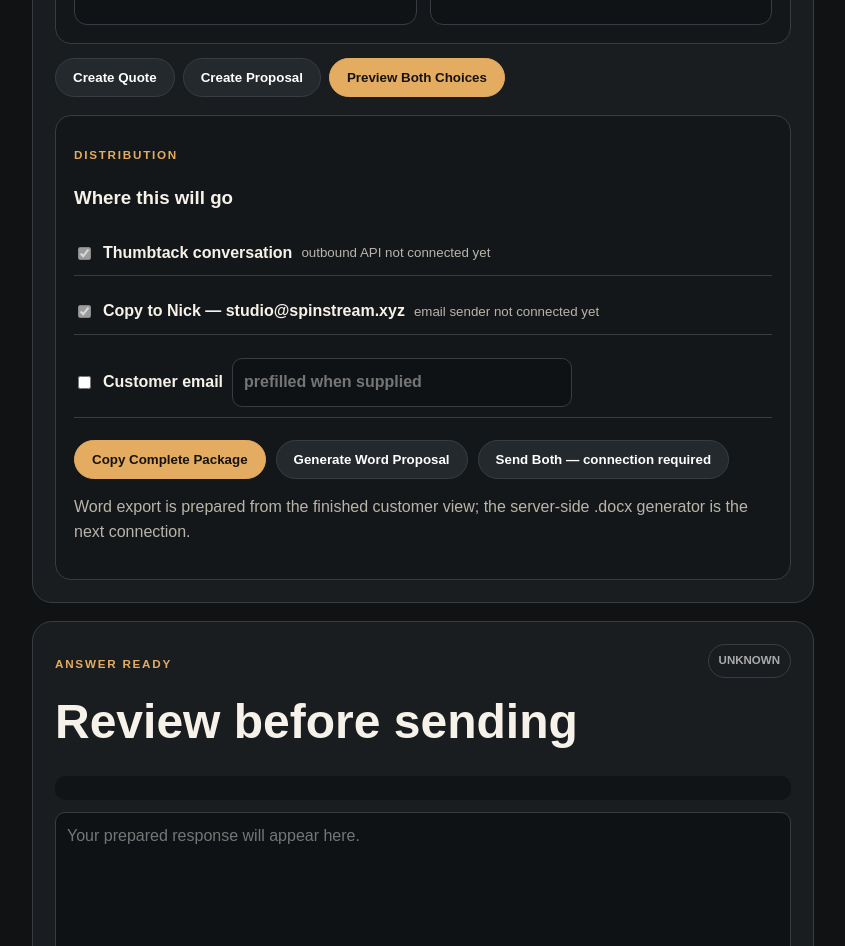
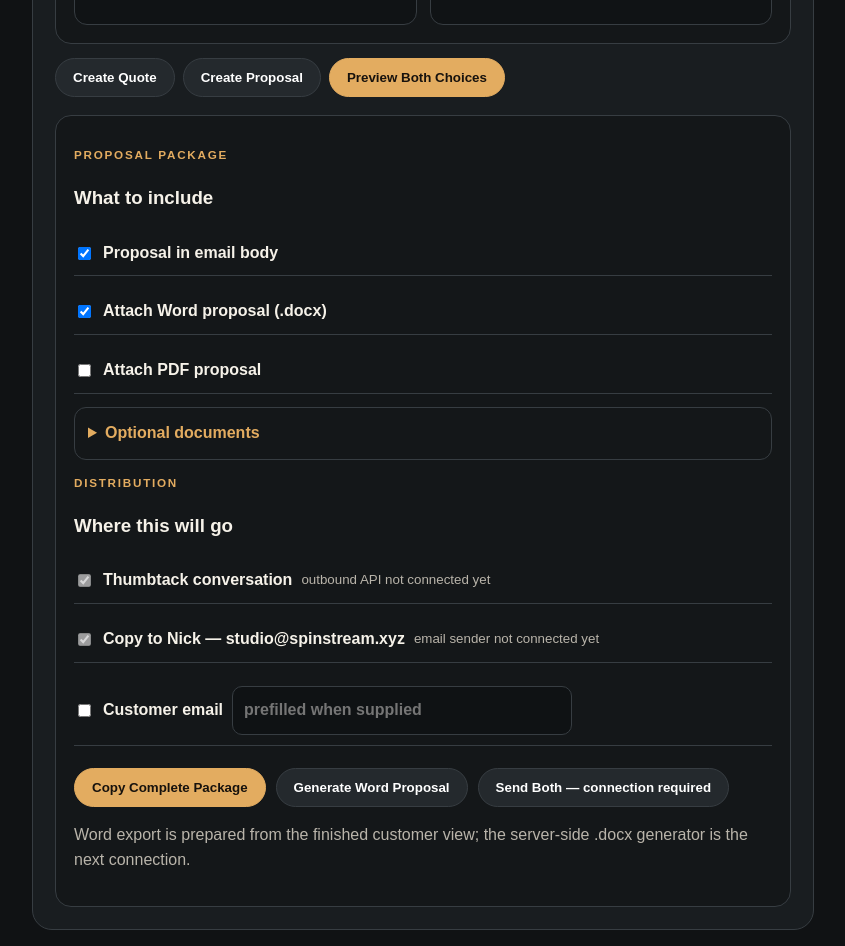
Before and after one commit to CaptGotHub/Reachout, a plain HTML site: page responder.html in a window 1280 px wide. Shown: the part 5731-6677 px from the top of the page, without its empty margins (366-1211 px from the left). Drawn offline with Linux system fonts and the light colour scheme; no server answers.

Commit message:
Add optional W9 COI and proposal package attachment choices

```diff
--- a/responder.html
+++ b/responder.html
@@ -21,7 +21,18 @@
 </div></section>
 <div class="quote-actions"><button class="btn" id="createQuote" type="button">Create Quote</button><button class="btn" id="createProposal" type="button">Create Proposal</button><button class="btn primary" id="createBoth" type="button">Preview Both Choices</button></div>
 <div id="documentPreview" class="document-preview hidden"></div>
-<section class="send-panel"><p class="kicker">DISTRIBUTION</p><h3>Where this will go</h3>
+<section class="send-panel"><p class="kicker">PROPOSAL PACKAGE</p><h3>What to include</h3>
+<div class="package-options">
+<label class="checkline"><input type="checkbox" id="includeEmailBody" checked> Proposal in email body</label>
+<label class="checkline"><input type="checkbox" id="includeWord" checked> Attach Word proposal (.docx)</label>
+<label class="checkline"><input type="checkbox" id="includePdf"> Attach PDF proposal</label>
+</div>
+<details class="optional-docs"><summary>Optional documents</summary>
+<label class="checkline"><input type="checkbox" id="includeW9"> Attach W-9</label>
+<label class="checkline"><input type="checkbox" id="includeCoi"> Attach Certificate of Insurance (COI) <small>Usually only when requested by a venue or organization.</small></label>
+<label>COI / insurance note<input id="insuranceNote" placeholder="Venue-specific requirement, additional insured, etc."></label>
+</details>
+<p class="kicker">DISTRIBUTION</p><h3>Where this will go</h3>
 <label class="checkline"><input type="checkbox" checked disabled> Thumbtack conversation <small>outbound API not connected yet</small></label>
 <label class="checkline"><input type="checkbox" checked disabled> Copy to Nick — studio@spinstream.xyz <small>email sender not connected yet</small></label>
 <label class="checkline"><input id="sendCustomerEmail" type="checkbox"> Customer email <input id="customerEmail" type="email" placeholder="prefilled when supplied"></label>
```
